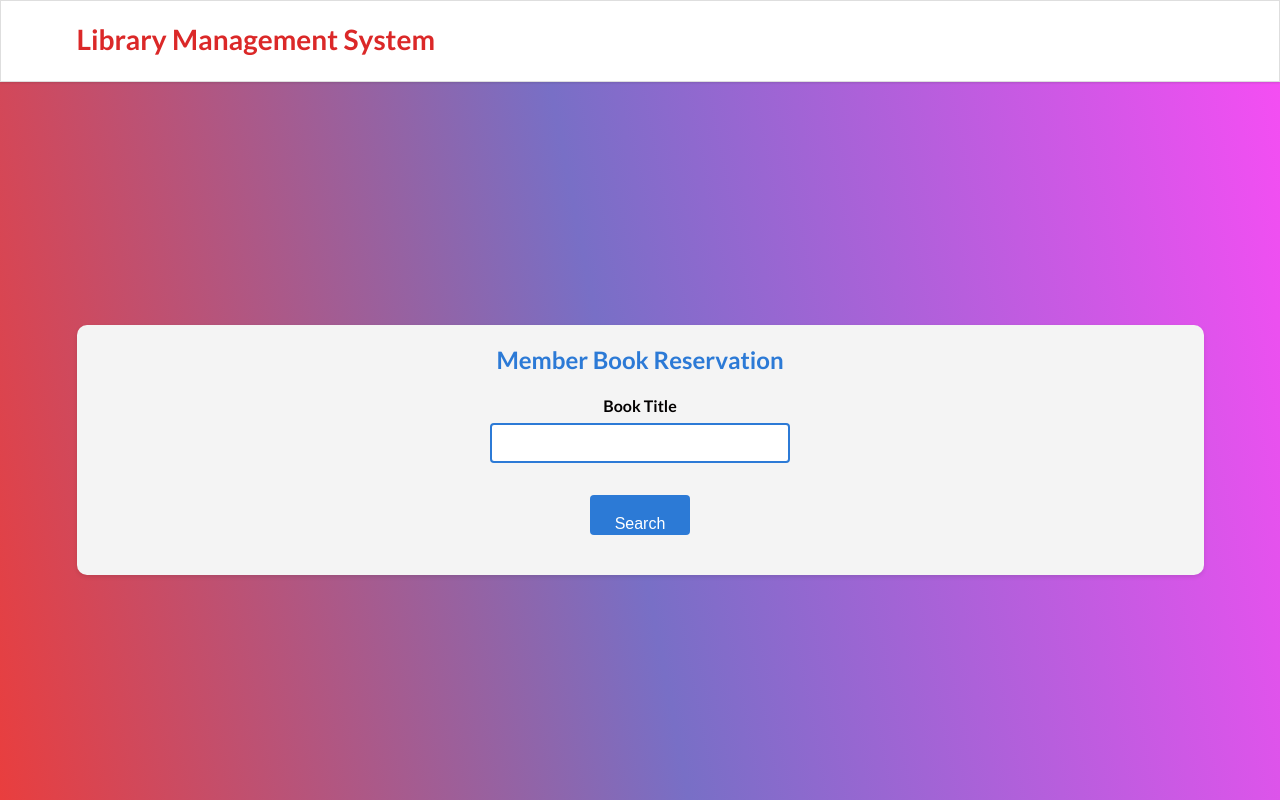
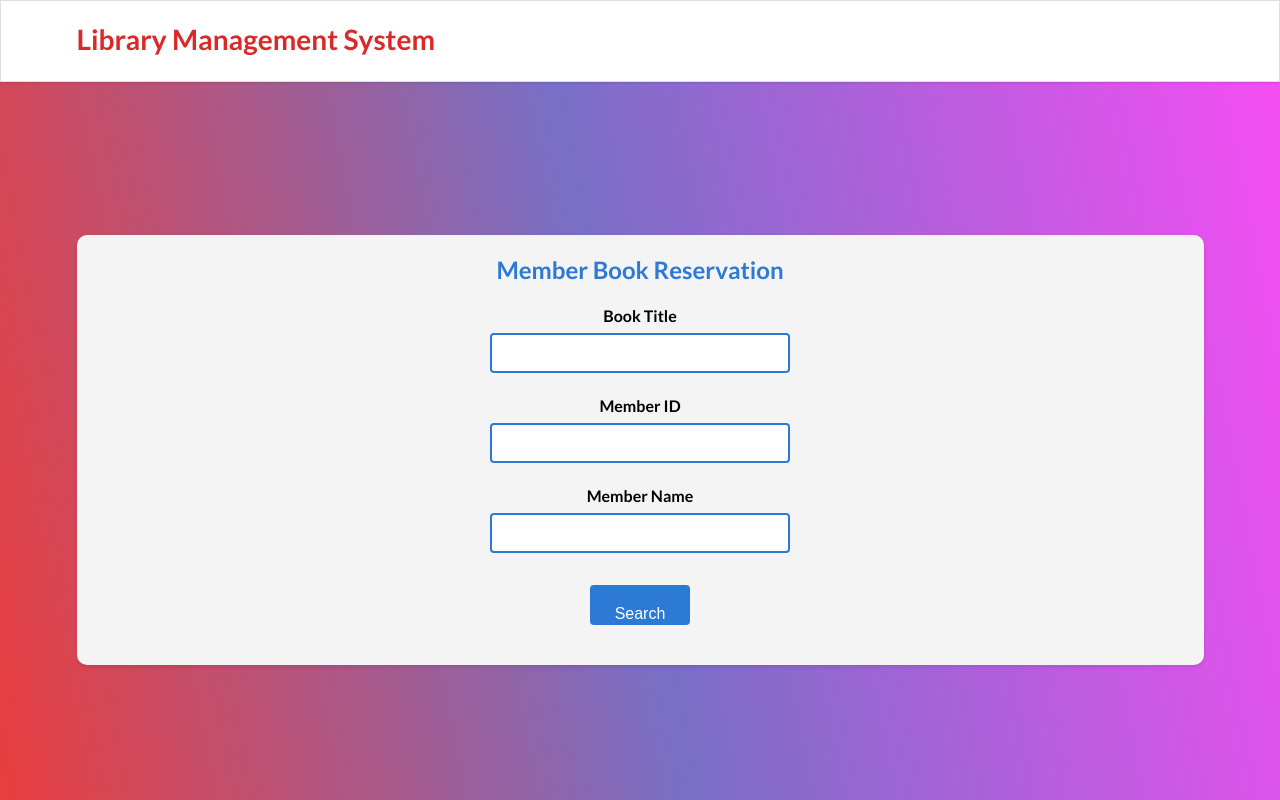
Before and after one commit to cepdnaclk/e19-co225-Library-Management-System-Web-App, a React (Create React App) app in the folder src/main/resources/statics/: page /memberbookreservation in a window 1280 px wide. Built offline with nearby package versions, Linux system fonts and the light colour scheme; no server answers.

Commit message:
Updated css and js files of MemberBookReservation

```diff
--- a/src/main/resources/statics/src/components/MemberBookReservation.css
+++ b/src/main/resources/statics/src/components/MemberBookReservation.css
@@ -104,3 +104,8 @@ button[type="submit"] {
   color: rgb(3, 0, 0);
   font-weight: bold;
 }
+
+.label-member-detail{
+  color: rgb(3, 0, 0);
+  font-weight: bold;
+}
--- a/src/main/resources/statics/src/components/MemberBookReservation.js
+++ b/src/main/resources/statics/src/components/MemberBookReservation.js
@@ -2,7 +2,6 @@ import React, { useState, useEffect } from "react";
 import { useNavigate } from "react-router-dom";
 import "./MemberBookReservation.css";
 import BookList from "./BookList";
-import BookSearchResults from "./BookSearchResults";
 
 const MemberBookReservation = () => {
   const [reservationData, setReservationData] = useState({
@@ -122,6 +121,30 @@ const MemberBookReservation = () => {
           />
           <div className="background-rectangle"></div>
         </div>
+        <div className="input-group">
+          <label className="label-member-detail" htmlFor="memberId">Member ID<br></br></label>
+          <input
+            type="text"
+            id="memberId"
+            name="memberId"
+            value={reservationData.memberId}
+            onChange={handleInputChange}
+            required
+          />
+          <div className="background-rectangle"></div>
+        </div>
+        <div className="input-group">
+          <label className="label-member-detail" htmlFor="memberName">Member Name<br></br></label>
+          <input
+            type="text"
+            id="memberName"
+            name="memberName"
+            value={reservationData.memberName}
+            onChange={handleInputChange}
+            required
+          />
+          <div className="background-rectangle"></div>
+        </div>
         <button type="submit">Search</button>
       </form>
       <div className="book-list">
```
